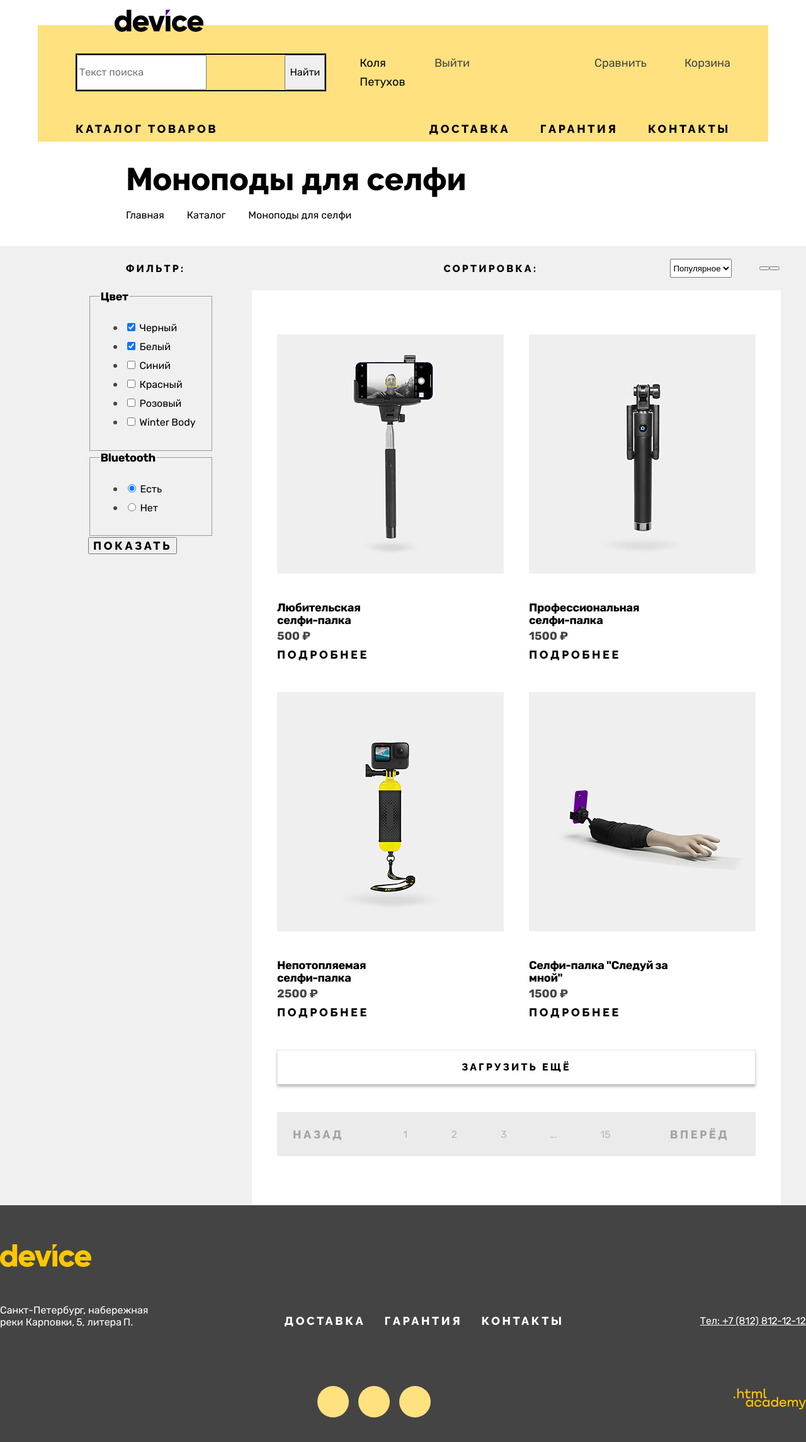
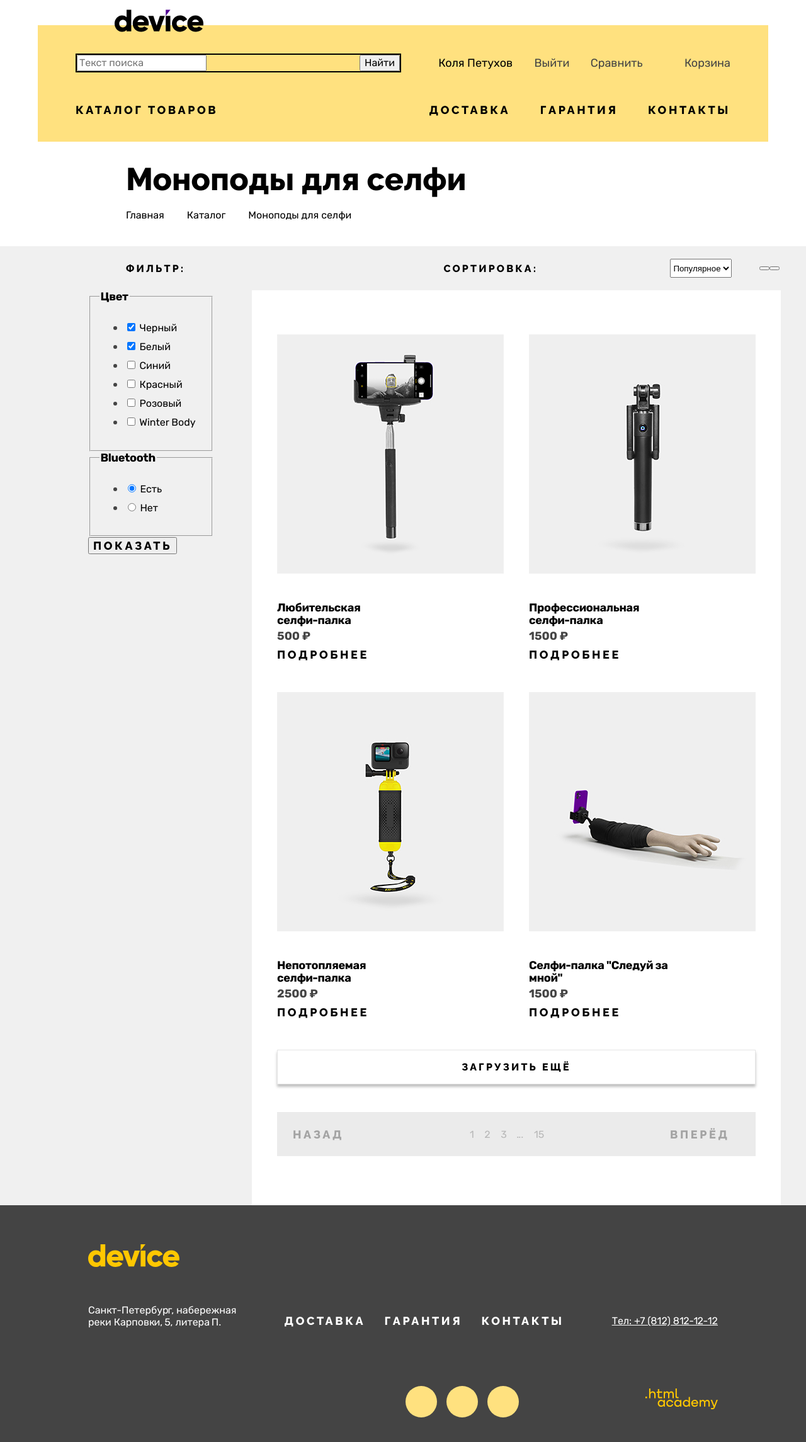
Before and after one commit to htmlacademy-htmlcss/1983031-device-33, a plain HTML site: page Catalog.html in a window 1280 px wide. Shown: the top 2290 px of the page at 63% size. Drawn offline with Linux system fonts and the light colour scheme.

Commit message:
Update Catalog.html

```diff
--- a/Catalog.html
+++ b/Catalog.html
@@ -21,11 +21,11 @@
         </form>
         <a href="#" class="my-header-account">
           Коля Петухов</a>
-        <a href="#" class="my-header-login">
+        <a href="#" class="my-header-login catalog-login">
           Выйти</a>
-        <a href="#" class="my-header-compare">
+        <a href="#" class="my-header-compare catalog-compare">
           Сравнить</a>
-        <a href="#" class="my-header-choise">
+        <a href="#" class="my-header-choise catalog-choise">
           Корзина</a>
       </section>
       <nav class="header-link">
@@ -194,6 +194,7 @@
               <span class="pagination-text">Назад</span>
             </a>
           </li>
+          <ul class="pages-list">
             <li class="pagination-item">
               <a class="pagination-link pagination-current">1</a>
             </li>
@@ -209,6 +210,7 @@
             <li class="pagination-item">
               <a class="pagination-link" href="#">15</a>
             </li>
+          </ul>
           <li class="pagination-item">
             <a class="pagination-link pagination-next" href="#">
               <span class="pagination-text">Вперёд</span>
@@ -219,14 +221,15 @@
     </div>
   </main>
   <footer class="main-footer">
+    <div class="wrapper">
       <div class="footer-logo">
         <a href="#" class="footer-logo">
-        <img src="img/footer/logo-footer-device.svg" alt="Логотип сайта">
+          <img src="img/footer/logo-footer-device.svg" alt="Логотип сайта" />
         </a>
       </div>
       <div class="footer-container">
         <address class="footer-wrapper-address">
-        Санкт-Петербург, набережная<br>
+          Санкт-Петербург, набережная<br />
           реки Карповки, 5, литера П.
         </address>
         <ul class="footer-menu-list">
@@ -255,8 +258,9 @@
           </li>
         </ul>
         <a href="https://echo.htmlacademy.ru/" class="footer-academy-logo" title="Интенсивный курс HTML/CSS">
-        <img src="img/footer/html-academy-logo.svg" width="115" height="33" alt="Логотип академии">
+          <img src="img/footer/html-academy-logo.svg" width="115" height="33" alt="Логотип академии" />
         </a>
+      </div>
     </div>
   </footer>
 </body>
```
Lines whose indentation alone changed are shown as unchanged.
